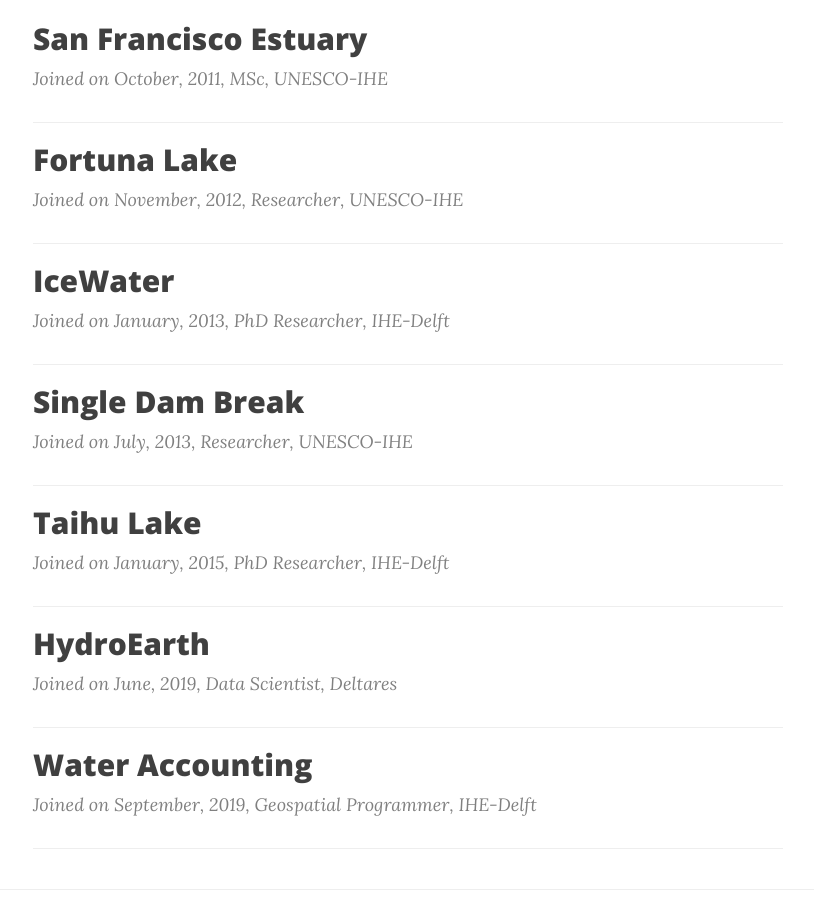
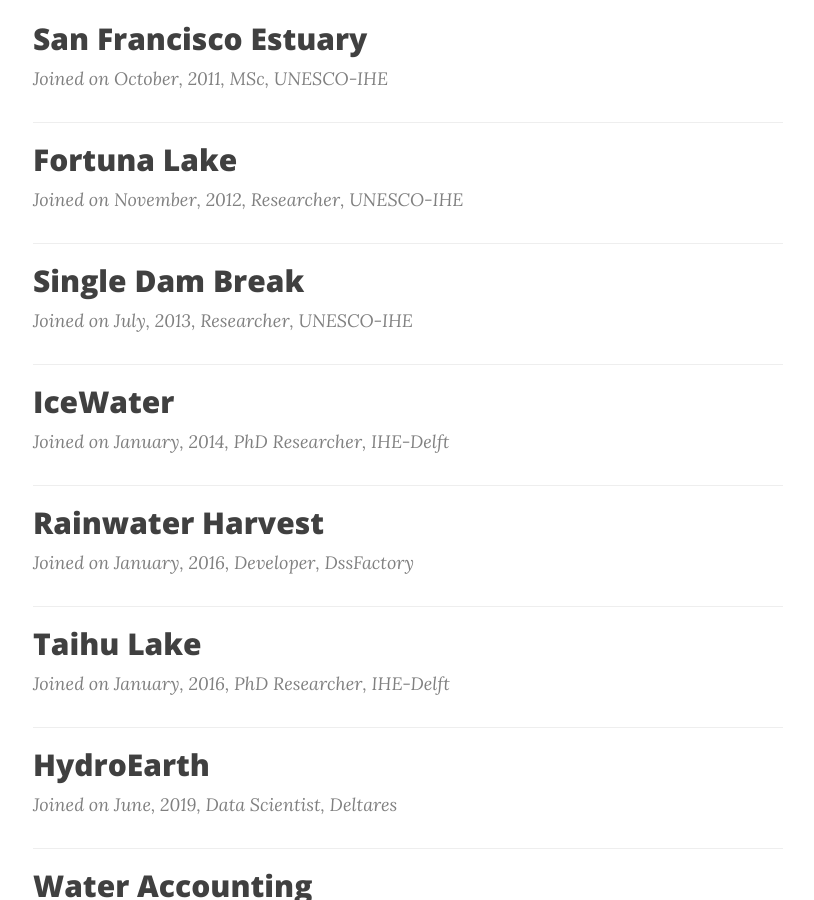
Before and after one commit to quanpan302/quanpan302.github.io, a Jekyll site: the page built from projects.html, in a window 1280 px wide and 900 px high, scrolled down 496 px. Shown: the whole window, without its empty margins (232-1046 px from the left). Built offline with Jekyll 4.4.1, drawn with Linux system fonts in a browser that asks for light colours; nearby versions of some CDN libraries; a script that is not in the unit is left out.

Commit message:
Add Rainwater Harvest

```diff
--- a/_projects/IceWater.md
+++ b/_projects/IceWater.md
@@ -3,7 +3,7 @@
 title:      "IceWater"
 company:    "IHE-Delft"
 position:   "PhD Researcher"
-date:       2013-01-01 12:00:00
+date:       2014-01-01 12:00:00
 author:     "Quan Pan"
 header-img: "assets/img/projects/IceWater/header.jpg"
 ---
--- a/_projects/Taihu-Lake.md
+++ b/_projects/Taihu-Lake.md
@@ -3,7 +3,7 @@
 title:      "Taihu Lake"
 company:    "IHE-Delft"
 position:   "PhD Researcher"
-date:       2015-01-01 12:00:00
+date:       2016-01-01 12:00:00
 author:     "Quan Pan"
 header-img: "assets/img/projects/Taihu/header.jpg"
 ---
```
Also changed, not shown: _projects/RainHarvest.md (added, +13 -0 lines), assets/img/projects/Fortuna/header.jpg, assets/img/projects/RainwaterHarvest/calculator.png (added), 1 other file.
